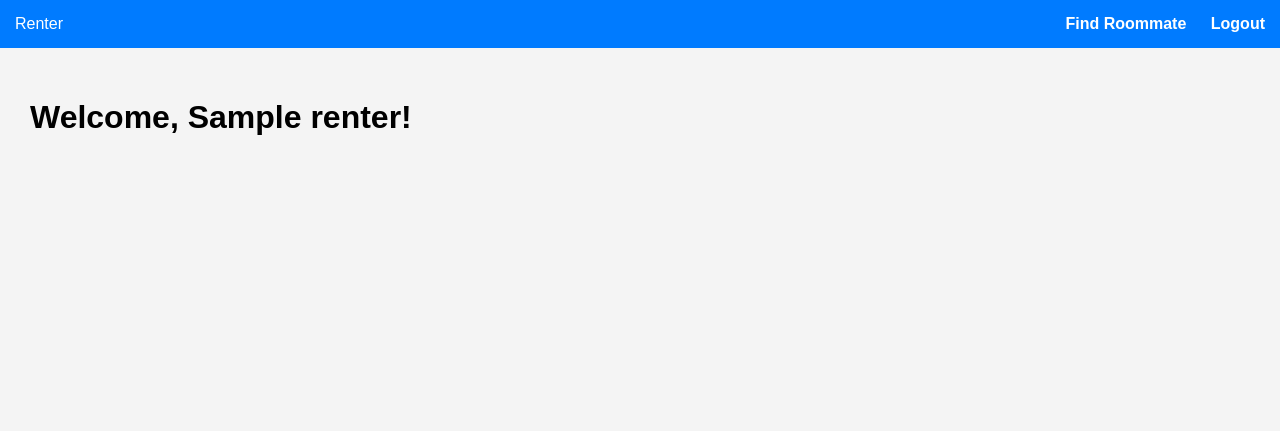
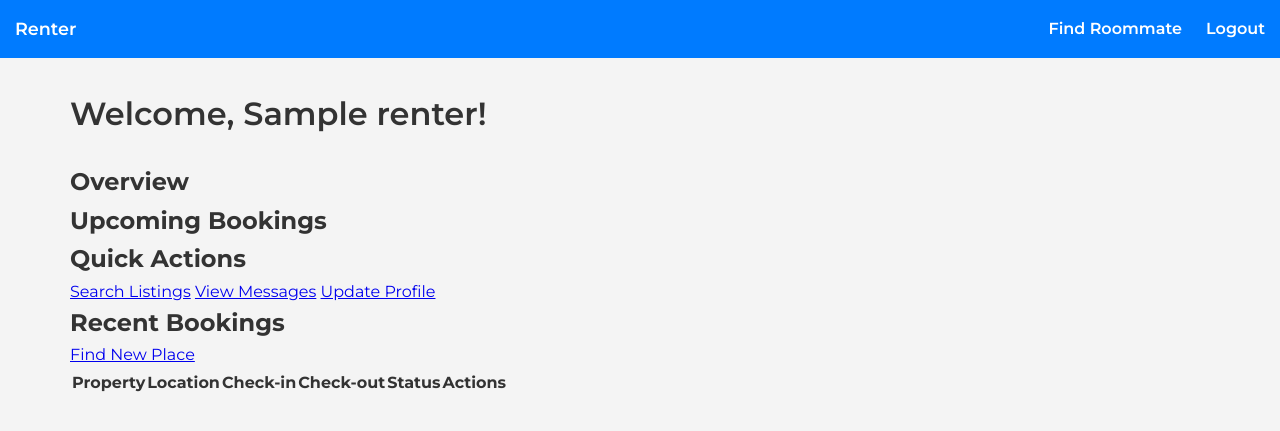
Before and after one commit to Kmestrada10/roofshare, a PHP site: page /renter_dashboard.php in a window 1280 px wide. Shown: the top 431 px of the page. Run offline with PHP 8.4, Linux system fonts and the light colour scheme; the visitor is signed in with stand-in values (Sample User, id 1); tables that the repository leaves empty or names only in its code hold one stand-in row (values such as "Sample post"); lists and menus that the app fills with data are empty.

Commit message:
Add dashboard styling with proper CSS files and structure

```diff
--- /dev/null
+++ b/assets/css/renter_dashboard.css
@@ -0,0 +1,79 @@
+/* Base Styles */
+:root {
+    --primary-color: #007BFF;
+    --primary-hover: #0069d9;
+    --text-color: #333;
+    --background-color: #f4f4f4;
+    --white: #ffffff;
+}
+
+* {
+    margin: 0;
+    padding: 0;
+    box-sizing: border-box;
+}
+
+body {
+    font-family: 'Montserrat', Arial, sans-serif;
+    background-color: var(--background-color);
+    color: var(--text-color);
+    line-height: 1.6;
+}
+
+/* Header Styles */
+.header {
+    background-color: var(--primary-color);
+    color: var(--white);
+    padding: 15px;
+    display: flex;
+    justify-content: space-between;
+    align-items: center;
+}
+
+.header .info {
+    font-weight: 600;
+    font-size: 1.1rem;
+}
+
+.header a {
+    color: var(--white);
+    margin-left: 20px;
+    text-decoration: none;
+    font-weight: 600;
+    transition: opacity 0.2s ease;
+}
+
+.header a:hover {
+    opacity: 0.8;
+}
+
+/* Container Styles */
+.container {
+    padding: 30px;
+    max-width: 1200px;
+    margin: 0 auto;
+}
+
+.container h1 {
+    font-size: 2rem;
+    font-weight: 600;
+    color: var(--text-color);
+    margin-bottom: 1.5rem;
+}
+
+/* Responsive Design */
+@media (max-width: 768px) {
+    .header {
+        flex-direction: column;
+        gap: 1rem;
+        text-align: center;
+    }
+
+    .header a {
+        margin: 0 10px;
+    }
+
+    .container {
+        padding: 20px;
+    }
+}
--- a/realtor_dashboard.php
+++ b/realtor_dashboard.php
@@ -1,4 +1,6 @@
 <?php
+ini_set('display_errors', 1);
+error_reporting(E_ALL);
 session_start();
 
 if (isset($_GET['logout'])) {
@@ -10,7 +12,6 @@ if (isset($_GET['logout'])) {
 }
 
 require_once("config/db.php");
-
 
 if (!isset($_SESSION['user_type']) || $_SESSION['user_type'] !== 'Realtor') {
     header("Location: login.php");
--- a/renter_dashboard.php
+++ b/renter_dashboard.php
@@ -3,30 +3,38 @@
 ini_set('display_errors', 1);
 error_reporting(E_ALL);
 session_start();
-require_once("config/db.php");
 
-if ($_SESSION['user_type'] !== 'Renter') {
+// Check if user is logged in and is a renter
+if (!isset($_SESSION['user_email']) || $_SESSION['user_type'] !== 'Renter') {
     header("Location: login.php");
     exit();
 }
+
+require_once("config/db.php");
 
 $email = $_SESSION['user_email'];
 $stmt = $db->prepare("SELECT name FROM Renter WHERE email = ?");
 $stmt->execute([$email]);
 $user = $stmt->fetch();
 $name = $user['name'] ?? 'Renter';
+
+if (isset($_GET['logout'])) {
+    session_destroy();
+    header("Location: login.php");
+    exit();
+}
 ?>
 
 <!DOCTYPE html>
 <html>
 <head>
+    <meta charset="UTF-8">
+    <meta name="viewport" content="width=device-width, initial-scale=1.0">
     <title>Dashboard</title>
-    <style>
-        body { margin: 0; font-family: Arial, sans-serif; background-color: #f4f4f4; }
-        .header { background-color: #007BFF; color: white; padding: 15px; display: flex; justify-content: space-between; align-items: center; }
-        .header a { color: white; margin-left: 20px; text-decoration: none; font-weight: bold; }
-        .container { padding: 30px; }
-    </style>
+    <link rel="preconnect" href="https://fonts.googleapis.com">
+    <link rel="preconnect" href="https://fonts.gstatic.com" crossorigin>
+    <link href="https://fonts.googleapis.com/css2?family=Montserrat:wght@400;500;600;700&display=swap" rel="stylesheet">
+    <link rel="stylesheet" href="assets/css/renter_dashboard.css">
 </head>
 <body>
     <div class="header">
@@ -38,6 +46,63 @@ $name = $user['name'] ?? 'Renter';
     </div>
     <div class="container">
         <h1>Welcome, <?php echo htmlspecialchars($name); ?>!</h1>
+
+        <div class="dashboard-grid">
+            <!-- Overview Card -->
+            <div class="dashboard-card">
+                <div class="card-header">
+                    <h2 class="card-title">Overview</h2>
+                </div>
+                <div class="card-content">
+                    <!-- Add overview content here -->
+                </div>
+            </div>
+
+            <!-- Upcoming Bookings Card -->
+            <div class="dashboard-card">
+                <div class="card-header">
+                    <h2 class="card-title">Upcoming Bookings</h2>
+                </div>
+                <div class="card-content">
+                    <!-- Add upcoming bookings content here -->
+                </div>
+            </div>
+
+            <!-- Quick Actions Card -->
+            <div class="dashboard-card">
+                <div class="card-header">
+                    <h2 class="card-title">Quick Actions</h2>
+                </div>
+                <div class="card-content">
+                    <a href="search.php" class="btn btn-primary">Search Listings</a>
+                    <a href="#" class="btn btn-primary">View Messages</a>
+                    <a href="#" class="btn btn-primary">Update Profile</a>
+                </div>
+            </div>
+        </div>
+
+        <!-- Recent Bookings Table -->
+        <div class="dashboard-card">
+            <div class="card-header">
+                <h2 class="card-title">Recent Bookings</h2>
+                <a href="search.php" class="btn btn-primary">Find New Place</a>
+            </div>
+            <table class="dashboard-table">
+                <thead>
+                    <tr>
+                        <th>Property</th>
+                        <th>Location</th>
+                        <th>Check-in</th>
+                        <th>Check-out</th>
+                        <th>Status</th>
+                        <th>Actions</th>
+                    </tr>
+                </thead>
+                <tbody>
+                    <!-- Add table rows here -->
+                </tbody>
+            </table>
+        </div>
     </div>
 </body>
 </html>
```
Also changed, not shown: assets/css/realtor_dashboard.css (added, +185 -0 lines).
